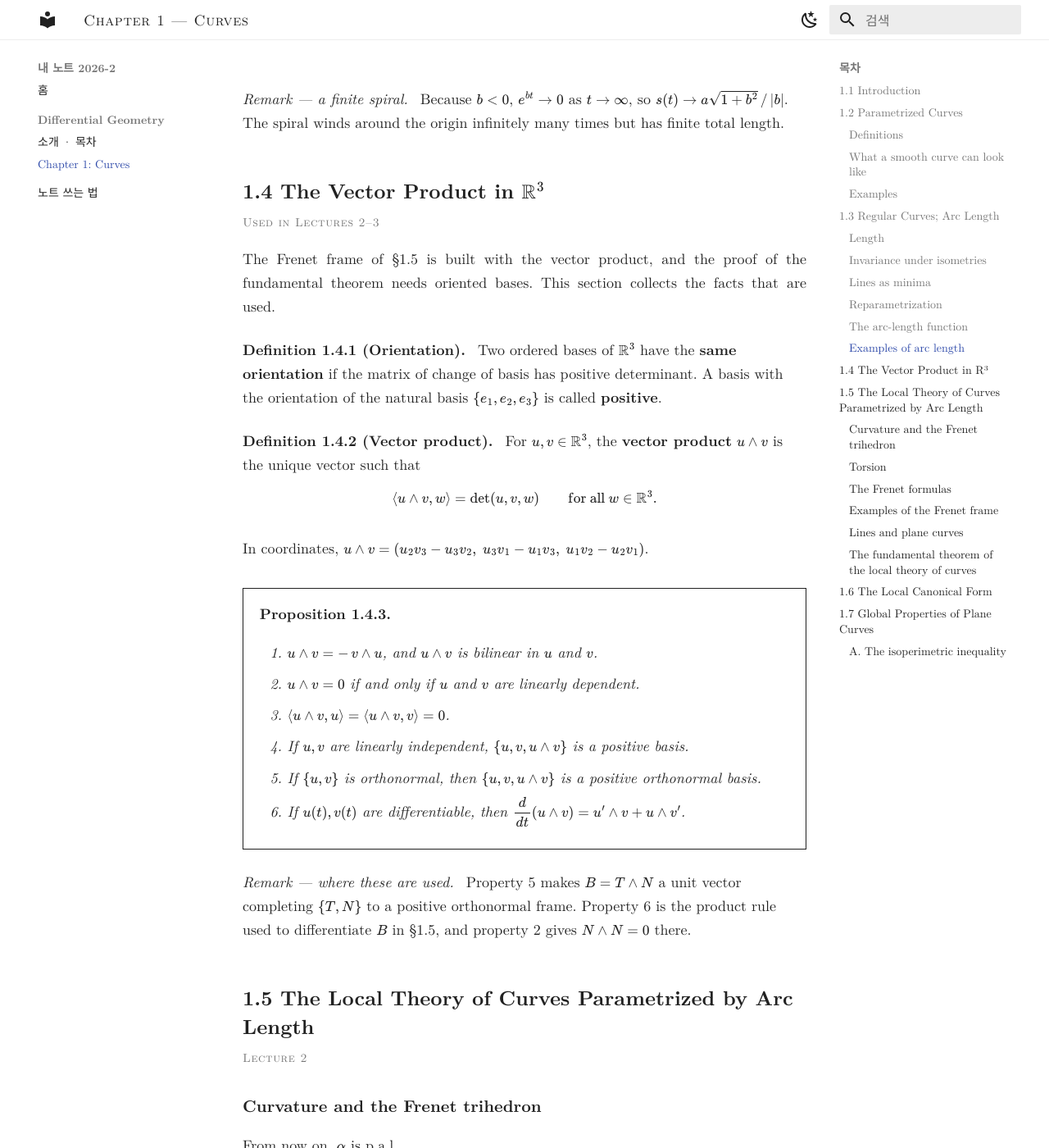
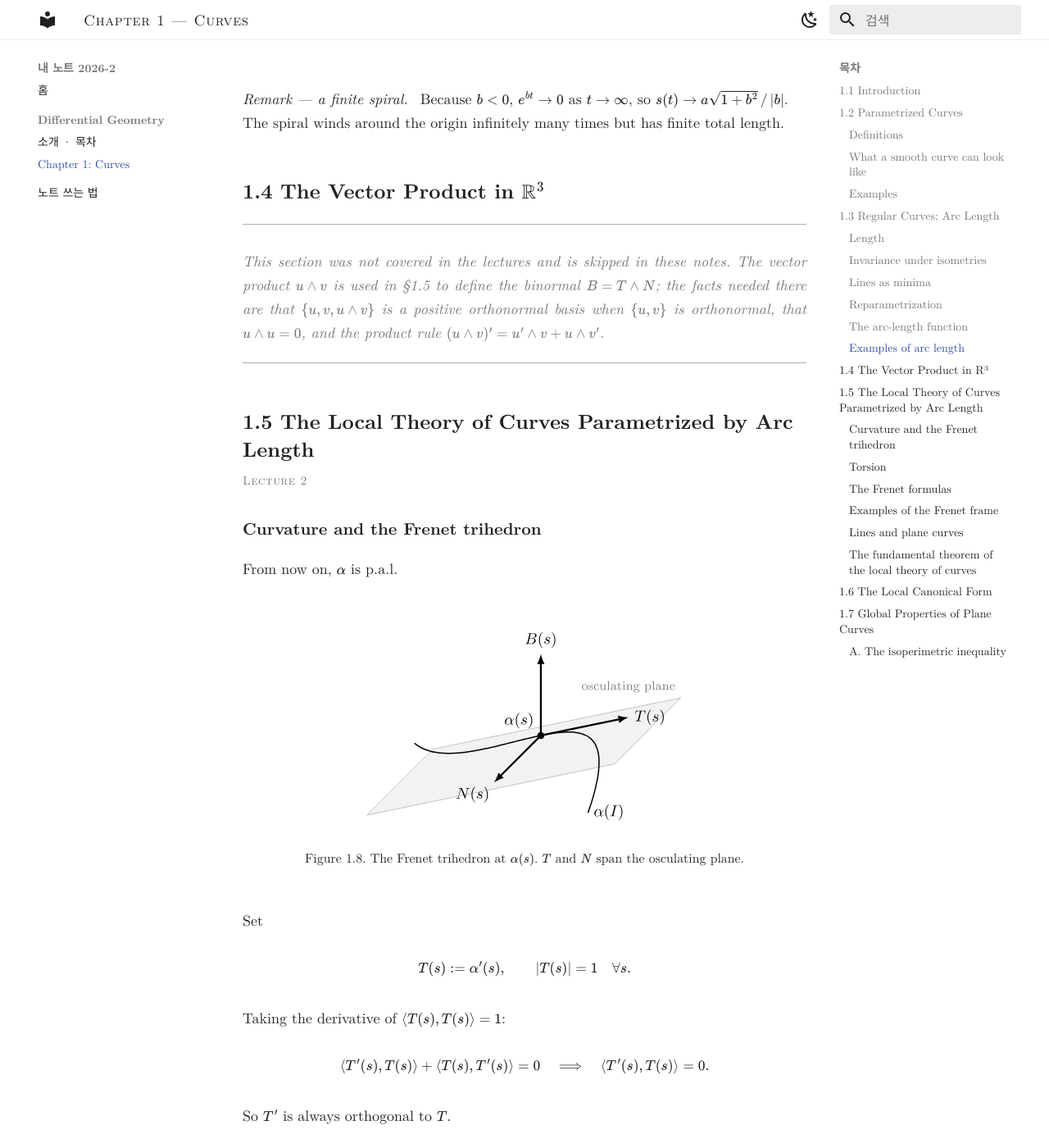
Before and after one commit to kmy-phy/notes-2026-2, an MkDocs documentation site: the page built from docs/differential-geometry/chapter1.md, in a window 1280 px wide and 1400 px high, scrolled down 10993 px. Shown: the whole window at 82% size. Built offline with MkDocs 1.6.1 and Material for MkDocs 9.7.7, drawn with Linux system fonts in a browser that asks for light colours.

Commit message:
Mark s1.4 (vector product) as not covered in lecture
Co-Authored-By: Claude Opus 5.5 <noreply@anthropic.com>
Claude-Session: https://claude.ai/code/session_01WEpTBNNeJKJyXizT1qGUT4

```diff
--- a/docs/differential-geometry/chapter1.md
+++ b/docs/differential-geometry/chapter1.md
@@ -366,32 +366,9 @@ $$
 
 ## 1.4 The Vector Product in $\mathbb{R}^3$ { data-toc-label="1.4 The Vector Product in R³" #14-the-vector-product }
 
-<p class="lecture-tag">Used in Lectures 2–3</p>
-
-The Frenet frame of §1.5 is built with the vector product, and the proof of the fundamental theorem needs oriented bases. This section collects the facts that are used.
-
-!!! note "Definition 1.4.1 (Orientation)"
-    Two ordered bases of $\mathbb{R}^3$ have the **same orientation** if the matrix of change of basis has positive determinant. A basis with the orientation of the natural basis $\{e_1, e_2, e_3\}$ is called **positive**.
-
-!!! note "Definition 1.4.2 (Vector product)"
-    For $u, v \in \mathbb{R}^3$, the **vector product** $u \wedge v$ is the unique vector such that
-
-    $$
-    \langle u \wedge v, w\rangle = \det(u, v, w) \qquad \text{for all } w \in \mathbb{R}^3 .
-    $$
-
-    In coordinates, $u \wedge v = (u_2 v_3 - u_3 v_2,\; u_3 v_1 - u_1 v_3,\; u_1 v_2 - u_2 v_1)$.
-
-!!! abstract "Proposition 1.4.3"
-    1. $u \wedge v = -\,v \wedge u$, and $u \wedge v$ is bilinear in $u$ and $v$.
-    2. $u \wedge v = 0$ if and only if $u$ and $v$ are linearly dependent.
-    3. $\langle u \wedge v, u\rangle = \langle u \wedge v, v\rangle = 0$.
-    4. If $u, v$ are linearly independent, $\{u, v, u \wedge v\}$ is a positive basis.
-    5. If $\{u, v\}$ is orthonormal, then $\{u, v, u \wedge v\}$ is a positive orthonormal basis.
-    6. If $u(t), v(t)$ are differentiable, then $\dfrac{d}{dt}(u \wedge v) = u' \wedge v + u \wedge v'$.
-
-!!! info "Remark — where these are used"
-    Property 5 makes $B = T \wedge N$ a unit vector completing $\{T, N\}$ to a positive orthonormal frame. Property 6 is the product rule used to differentiate $B$ in §1.5, and property 2 gives $N \wedge N = 0$ there.
+<div class="admonition skipped" markdown>
+This section was not covered in the lectures and is skipped in these notes. The vector product $u \wedge v$ is used in §1.5 to define the binormal $B = T \wedge N$; the facts needed there are that $\{u, v, u \wedge v\}$ is a positive orthonormal basis when $\{u, v\}$ is orthonormal, that $u \wedge u = 0$, and the product rule $(u \wedge v)' = u' \wedge v + u \wedge v'$.
+</div>
 
 ---
 
```
Also changed, not shown: docs/differential-geometry/index.md (+2 -2 lines).
